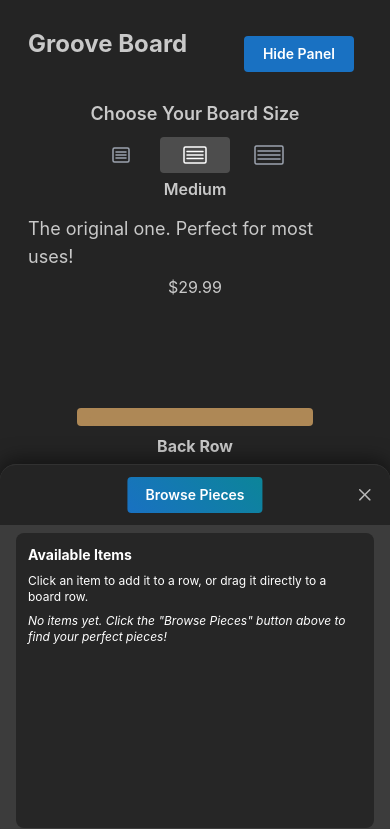
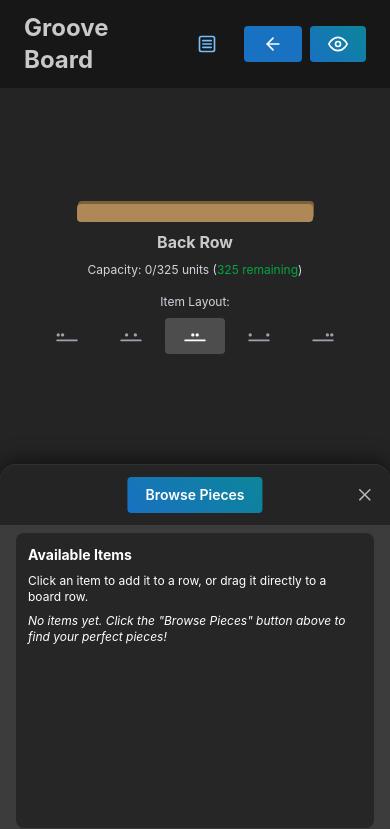
Before and after one commit to aerawk/drag-and-drop, a React (Vite) app: page / in a window 390 px wide. Shown: the top 829 px of the page. Built offline with nearby package versions, Linux system fonts and the light colour scheme.

Commit message:
feat: created dynamic header, added filters to ItemIcons to add depth and realism, moved board selection to Popover

```diff
--- a/src/NewApp/BoardPreview.tsx
+++ b/src/NewApp/BoardPreview.tsx
@@ -61,7 +61,7 @@ export function BoardPreview({
       className="w-full max-w-2xl mx-auto flex-1 flex flex-col">
       {containerWidth > 0 && (
         <div
-          className="relative mx-auto flex-1 flex flex-col justify-center"
+          className="relative mx-auto flex-1 flex flex-col justify-end"
           style={{
             width: boardSize.boardWidth * pxPerMm,
           }}>
@@ -77,7 +77,9 @@ export function BoardPreview({
                   position: "relative",
                   height: boardDepthPx,
                   backgroundColor: "#ae8856",
+                  filter: "drop-shadow(2px -6px 1px #7c603c)",
                   borderRadius: 2,
+                  top: "2px",
                 }}
               />
 
@@ -110,7 +112,7 @@ export function BoardPreview({
                           height: "auto",
                           minHeight: " 20px",
                           display: "block",
-                          filter: `drop-shadow(0px -${2 + (2 - i)}px ${4 + (2 - i)}px rgba(0,0,0,${0.4 + (2 - i) * 0.06}))`,
+                          filter: `drop-shadow(1px -3px 0px #7c603c) drop-shadow(0px -${2 + (2 - i)}px ${4 + (2 - i)}px rgba(0,0,0,${0.4 + (2 - i) * 0.06})) saturate(0.95) sepia(0.1)`,
                         }}
                       />
                     ))}
--- a/src/NewApp/ItemIcon.tsx
+++ b/src/NewApp/ItemIcon.tsx
@@ -33,6 +33,7 @@ export function ItemIcon({
         style={{
           width: getScaledWidth(width, viewportWidth),
           padding: "0 2px",
+          filter: "drop-shadow(1px -3px 0px #7c603c) saturate(0.95) sepia(0.1)",
         }}>
         <img src={src} alt={alt} width="100%" />
       </div>
--- a/src/NewApp/NewApp.tsx
+++ b/src/NewApp/NewApp.tsx
@@ -26,7 +26,7 @@ import {
   Popover,
   Tooltip,
 } from "@mantine/core";
-import { useDisclosure } from "@mantine/hooks";
+import { useDisclosure, useMediaQuery } from "@mantine/hooks";
 import { useState as useReactState, useRef, useEffect } from "react";
 import { boardSizes } from "./data/boards";
 import type { BoardType } from "./types/types";
@@ -35,6 +35,7 @@ import { toKebabId, type IconRegistryEntry } from "./data/iconRegistry";
 import { ItemIcon } from "./ItemIcon";
 import { BoardPreview } from "./BoardPreview";
 import type { JustifyValue } from "./GridDroppable";
+import { useAutoHideHeader } from "./useAutoHideHeader";
 
 export function NewApp() {
   const mouseSensor = useSensor(MouseSensor, {
@@ -44,26 +45,8 @@ export function NewApp() {
     activationConstraint: { delay: 200, tolerance: 5 },
   });
   const sensors = useSensors(mouseSensor, touchSensor);
-
-  const cards = Object.values(boardSizes).map((item) => (
-    <Radio.Card
-      className="p-2! sm:px-3! max-w-2xs h-40! min-w-52"
-      radius="md"
-      value={item.name}
-      key={item.name}>
-      <Group wrap="nowrap" align="flex-start" className="h-full">
-        <Radio.Indicator className="self-center" />
-        <div className="min-w-0 flex flex-col gap-3">
-          <Text className="text-xs sm:text-sm md:text-base font-bold!">
-            {item.name} - {item.price}
-          </Text>
-          <Text className="text-xs sm:text-sm text-gray-600">
-            {item.description}
-          </Text>
-        </div>
-      </Group>
-    </Radio.Card>
-  ));
+  const headerVisible = useAutoHideHeader();
+  const isCompact = useMediaQuery("(max-width: 650px)");
 
   const [activeBoardSize, setActiveBoardSize] = useState<BoardType>(
     boardSizes[1],
@@ -83,9 +66,9 @@ export function NewApp() {
   const [activeItem, setActiveItem] = useState<GridItemData | null>(null);
   const itemCounterRef = useRef(0);
 
-  const [justify1, setJustify1] = useState<JustifyValue>("start");
-  const [justify2, setJustify2] = useState<JustifyValue>("start");
-  const [justify3, setJustify3] = useState<JustifyValue>("start");
+  const [justify1, setJustify1] = useState<JustifyValue>("center");
+  const [justify2, setJustify2] = useState<JustifyValue>("center");
+  const [justify3, setJustify3] = useState<JustifyValue>("center");
 
   type PreviewData = {
     grid1: GridItemData[];
@@ -346,22 +329,39 @@ export function NewApp() {
       collisionDetection={pointerWithin}
       onDragStart={handleDragStart}
       onDragEnd={handleDragEnd}>
-      <div
-        id="main-container"
-        className="flex flex-col w-full max-w-full p-3 sm:p-4 md:p-6 overflow-x-hidden">
-        <div id="title-and-grid" className="flex flex-col flex-1 min-w-0">
-          <div className="flex items-center justify-between mb-4 relative">
+      <header
+        className={`fixed top-0 left-0 right-0 z-50 flex items-center justify-between px-6 py-3 bg-neutral-900 transition-transform duration-300 ${headerVisible ? "translate-y-0" : "-translate-y-full"}`}>
         <h2 className="text-2xl font-bold">Groove Board</h2>
-            <Button
-              className="fixed! top-9 right-9 z-100"
-              variant={drawerOpened ? "" : "gradient"}
-              size="sm"
-              onClick={toggleDrawer}>
-              {drawerOpened ? "Hide Panel" : "Add Pieces"}
+        <div className="flex items-center gap-2">
+          <Popover position="bottom" withArrow shadow="md">
+            <Popover.Target>
+              <Tooltip label="Choose Board" disabled={!isCompact}>
+                <Button variant="subtle" size="sm">
+                  {isCompact ? (
+                    <svg
+                      xmlns="http://www.w3.org/2000/svg"
+                      width="20"
+                      height="20"
+                      viewBox="0 0 24 24"
+                      fill="none"
+                      stroke="currentColor"
+                      strokeWidth="2"
+                      strokeLinecap="round"
+                      strokeLinejoin="round">
+                      <rect x="3" y="3" width="18" height="18" rx="2" />
+                      <line x1="7" y1="8" x2="17" y2="8" />
+                      <line x1="7" y1="12" x2="17" y2="12" />
+                      <line x1="7" y1="16" x2="17" y2="16" />
+                    </svg>
+                  ) : (
+                    "Choose Board"
+                  )}
                 </Button>
-          </div>
-          <div className="flex flex-col items-center gap-2 pt-6">
-            <Text size="lg" fw={600}>
+              </Tooltip>
+            </Popover.Target>
+            <Popover.Dropdown w={"350px"}>
+              <div className="flex flex-col items-center gap-2">
+                <Text size="sm" fw={600}>
                   Choose Your Board Size
                 </Text>
                 <div className="flex items-center gap-1">
@@ -376,7 +376,11 @@ export function NewApp() {
                     return (
                       <Tooltip
                         key={board.name}
-                    label={`${board.label} — ${board.price}`}
+                        label={
+                          tooSmall
+                            ? `Your current items exceed the width of this board.`
+                            : `${board.label} — ${board.price}`
+                        }
                         position="top"
                         openDelay={250}
                         withArrow>
@@ -454,19 +458,92 @@ export function NewApp() {
                     );
                   })}
                 </div>
-
-            <div className="flex flex-col items-center gap-1 pt-4">
-              <span className="text-lg">{activeBoardSize.description}</span>
-              <span>{activeBoardSize.price}</span>
+                <div className="flex flex-col items-center gap-1">
+                  <span className="text-sm">{activeBoardSize.description}</span>
+                  <span className="text-xs text-neutral-400">
+                    {activeBoardSize.price}
+                  </span>
                 </div>
               </div>
-
-          <div id="grid-container" className="flex flex-col gap-4">
+            </Popover.Dropdown>
+          </Popover>
+          <Tooltip
+            label={drawerOpened ? "Hide Panel" : "Add Pieces"}
+            disabled={!isCompact}>
+            <Button
+              variant={drawerOpened ? "" : "gradient"}
+              size="sm"
+              onClick={toggleDrawer}>
+              {isCompact ? (
+                drawerOpened ? (
+                  <svg
+                    xmlns="http://www.w3.org/2000/svg"
+                    width="20"
+                    height="20"
+                    viewBox="0 0 24 24"
+                    fill="none"
+                    stroke="currentColor"
+                    strokeWidth="2"
+                    strokeLinecap="round"
+                    strokeLinejoin="round">
+                    <path d="M5 12h14" />
+                    <path d="m12 5-7 7 7 7" />
+                  </svg>
+                ) : (
+                  <svg
+                    xmlns="http://www.w3.org/2000/svg"
+                    width="20"
+                    height="20"
+                    viewBox="0 0 24 24"
+                    fill="none"
+                    stroke="currentColor"
+                    strokeWidth="2"
+                    strokeLinecap="round"
+                    strokeLinejoin="round">
+                    <path d="M12 5v14" />
+                    <path d="M5 12h14" />
+                  </svg>
+                )
+              ) : drawerOpened ? (
+                "Hide Panel"
+              ) : (
+                "Add Pieces"
+              )}
+            </Button>
+          </Tooltip>
+          <Tooltip label="Generate Preview" disabled={!isCompact}>
+            <Button variant="gradient" size="sm" onClick={generatePreview}>
+              {isCompact ? (
+                <svg
+                  xmlns="http://www.w3.org/2000/svg"
+                  width="20"
+                  height="20"
+                  viewBox="0 0 24 24"
+                  fill="none"
+                  stroke="currentColor"
+                  strokeWidth="2"
+                  strokeLinecap="round"
+                  strokeLinejoin="round">
+                  <path d="M1 12s4-8 11-8 11 8 11 8-4 8-11 8-11-8-11-8z" />
+                  <circle cx="12" cy="12" r="3" />
+                </svg>
+              ) : (
+                "Generate Preview"
+              )}
+            </Button>
+          </Tooltip>
+        </div>
+      </header>
+      <div
+        id="main-container"
+        className="flex flex-col w-full max-w-full p-3 sm:p-4 md:p-6 overflow-x-hidden pt-14">
+        <div id="title-and-grid" className="flex flex-col flex-1 min-w-0">
+          <div id="grid-container" className="flex flex-col gap-4 pt-6">
             <GridDroppable
               id="grid-1"
               title="Back Row"
               items={grid1Items}
-              maxWidth={activeBoardSize.grooveWidth}
+              activeBoardSize={activeBoardSize}
               onMoveItem={(itemId, direction) =>
                 handleMoveItem("grid-1", itemId, direction)
               }
@@ -494,7 +571,7 @@ export function NewApp() {
               id="grid-2"
               title="Middle Row"
               items={grid2Items}
-              maxWidth={activeBoardSize.grooveWidth}
+              activeBoardSize={activeBoardSize}
               onMoveItem={(itemId, direction) =>
                 handleMoveItem("grid-2", itemId, direction)
               }
@@ -522,7 +599,7 @@ export function NewApp() {
               id="grid-3"
               title="Front Row"
               items={grid3Items}
-              maxWidth={activeBoardSize.grooveWidth}
+              activeBoardSize={activeBoardSize}
               onMoveItem={(itemId, direction) =>
                 handleMoveItem("grid-3", itemId, direction)
               }
@@ -547,12 +624,6 @@ export function NewApp() {
               onJustifyChange={setJustify3}
             />
           </div>
-
-          <div className="flex flex-col items-center pt-8 gap-4">
-            <Button variant="gradient" onClick={generatePreview}>
-              Generate Preview
-            </Button>
-          </div>
         </div>
       </div>
       <DragOverlay dropAnimation={null}>
@@ -561,7 +632,6 @@ export function NewApp() {
       <Drawer
         opened={drawerOpened}
         onClose={closeDrawer}
-        // title="Add Pieces and Select Your Board Size!"
         title={
           <div className="flex items-center justify-between w-full">
             {/* <h2>Add Pieces</h2> */}
@@ -610,57 +680,7 @@ export function NewApp() {
               grid3Items={grid3Items}
               activeBoardSize={activeBoardSize}
             />
-            {/* <Button
-              variant="default"
-              onClick={open}
-              className="w-full sm:w-auto">
-              Browse Pieces
-            </Button> */}
           </div>
-
-          {/* <Radio.Group
-            value={activeBoardSize.name}
-            onChange={(name) => {
-              const selected = boardSizes.find((b) => b.name === name);
-              if (selected) setActiveBoardSize(selected);
-            }}
-            label="Choose your board size"
-            description="Select the board size that fits your needs"
-            classNames={{
-              label: "text-sm md:text-base",
-              description: "text-xs md:text-sm",
-            }}>
-            <div className="pt-md gap-xs">{cards}</div>
-          </Radio.Group> */}
-          {/* <div className="flex flex-1">
-            <Select
-              height={80}
-              label="Choose your board size"
-              description="Select between our small, medium, and large boards to fit your project needs!"
-              value={activeBoardSize.name}
-              onChange={(name) => {
-                const selected = boardSizes.find((b) => b.name === name);
-                if (selected) setActiveBoardSize(selected);
-              }}
-              data={boardSizes.map((b) => {
-                const maxRowWidth = Math.max(
-                  grid1Items.reduce((sum, i) => sum + i.width, 0),
-                  grid2Items.reduce((sum, i) => sum + i.width, 0),
-                  grid3Items.reduce((sum, i) => sum + i.width, 0),
-                );
-                const tooSmall = b.grooveWidth < maxRowWidth;
-                return {
-                  value: b.name,
-                  label: `${b.name} - ${b.description} - ${b.price}`,
-                  disabled: tooSmall,
-                };
-              })}
-              classNames={{
-                label: "text-sm md:text-base",
-                description: "text-xs md:text-sm",
-              }}
-            />
-          </div> */}
         </div>
       </Drawer>
       <Modal
@@ -681,7 +701,8 @@ export function NewApp() {
         size="xl"
         styles={{
           content: {
-            height: "calc(100vh - 2rem)",
+            height: "75vh",
+            maxHeight: "700px",
             display: "flex",
             flexDirection: "column",
           },
--- /dev/null
+++ b/src/NewApp/useAutoHideHeader.ts
@@ -0,0 +1,62 @@
+import { useState, useEffect, useRef, useCallback } from "react";
+
+export function useAutoHideHeader({
+  scrollDownThreshold = 80,
+  scrollUpThreshold = 20,
+  idleTimeout = 2000,
+}: {
+  scrollDownThreshold?: number;
+  scrollUpThreshold?: number;
+  idleTimeout?: number;
+} = {}) {
+  const [visible, setVisible] = useState(true);
+  const lastScrollY = useRef(0);
+  const scrollUpAnchor = useRef<number | null>(null);
+  const idleTimer = useRef<ReturnType<typeof setTimeout>>(0);
+
+  const handleScroll = useCallback(() => {
+    const currentY = window.scrollY;
+    const prevY = lastScrollY.current;
+
+    // Scrolling down
+    if (currentY > prevY) {
+      scrollUpAnchor.current = null;
+      if (currentY > scrollDownThreshold) {
+        setVisible(false);
+      }
+    }
+
+    // Scrolling up
+    if (currentY < prevY) {
+      if (scrollUpAnchor.current === null) {
+        scrollUpAnchor.current = prevY;
+      }
+      if (scrollUpAnchor.current - currentY >= scrollUpThreshold) {
+        setVisible(true);
+      }
+    }
+
+    // At the very top — always show
+    if (currentY <= 40) {
+      setVisible(true);
+    }
+
+    lastScrollY.current = currentY;
+
+    // Reset idle timer
+    clearTimeout(idleTimer.current);
+    idleTimer.current = setTimeout(() => {
+      setVisible(true);
+    }, idleTimeout);
+  }, [scrollDownThreshold, scrollUpThreshold, idleTimeout]);
+
+  useEffect(() => {
+    window.addEventListener("scroll", handleScroll, { passive: true });
+    return () => {
+      window.removeEventListener("scroll", handleScroll);
+      clearTimeout(idleTimer.current);
+    };
+  }, [handleScroll]);
+
+  return visible;
+}
--- a/vite.config.ts
+++ b/vite.config.ts
@@ -4,6 +4,9 @@ import tailwindcss from "@tailwindcss/vite";
 
 // https://vite.dev/config/
 export default defineConfig({
+  server: {
+    host: true,
+  },
   plugins: [
     react({
       babel: {
```
Also changed, not shown: src/NewApp/GridDroppable.tsx (+5 -3 lines). Lines whose indentation alone changed are shown as unchanged.
